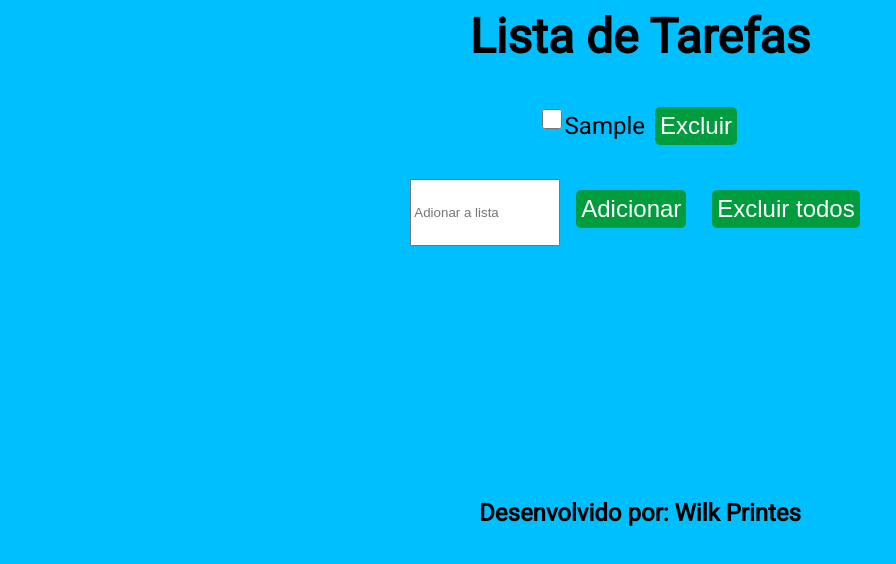
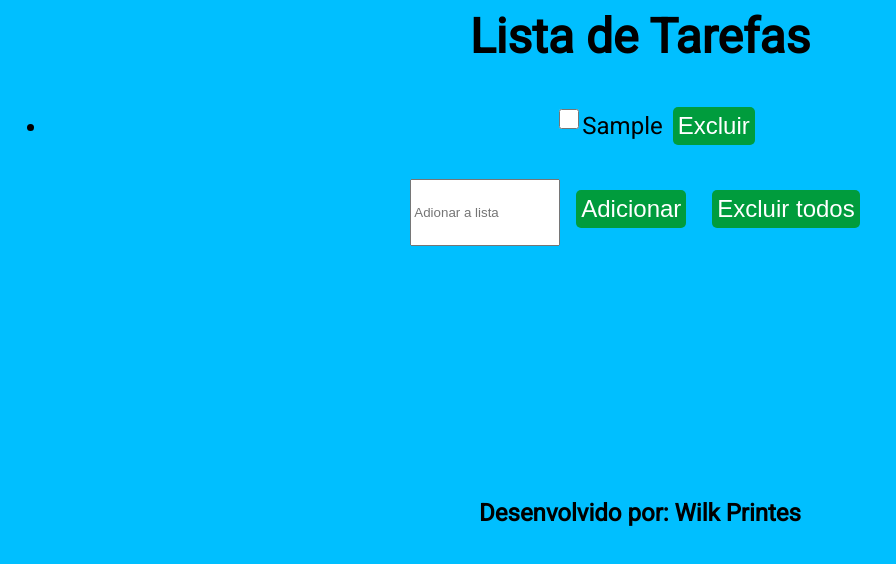
Before and after one commit to WilkPrintes/createTodo-, a plain HTML site: page index.html in a window 1280 px wide. Both pictures are taken after typing "Sample" into the empty fields and a click on the button "Adicionar". Shown: the whole page, without its empty margins (0-896 px from the left). Drawn offline with Linux system fonts and the light colour scheme.

Commit message:
Atualização

```diff
--- a/style.css
+++ b/style.css
@@ -1,7 +1,7 @@
 #app{
     font-size: 24px;
     text-align: center;
-
+    text-decoration: none;
 }
 
 button{
@@ -30,20 +30,21 @@ button:hover{
     width:150px;
     height: 67px;
 
+
 }
 li{
     text-decoration: none;
-    list-style-type: none;
-    text-align: justify;
-    margin-left: 40%;
+}
 
-
-
+ul{
+    text-decoration: none;
 }
 input{
     width:20px;
     height: 30px;
     text-align: justify;
+    position: relative;
+
 
 
 
@@ -61,6 +62,3 @@ h2{
     text-align: center;
     margin-top: 20%;
 }
-#excluir{
-
-}
--- a/todos.js
+++ b/todos.js
@@ -37,10 +37,15 @@ excluirTodos.onclick = deleteTodos;
 
 function addTodo(){
     textInput = inputElement.value;
-    todos.push(textInput)
-    inputElement.value = '';
-    renderTodo();
-    saveToStorage();
+    if (textInput == ''){
+        alert('Digite uma tarefa.')
+    }else{
+        todos.push(textInput)
+        inputElement.value = '';
+        renderTodo();
+        saveToStorage();
+    }
+
 }
 
 btnElement.onclick = addTodo;
```
